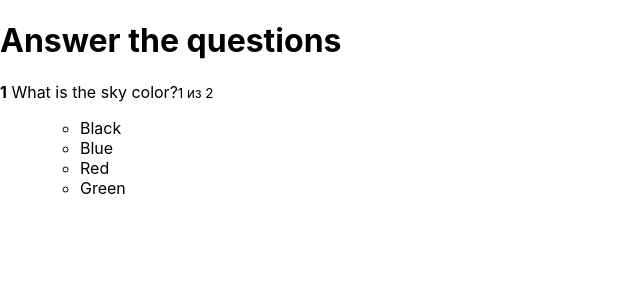
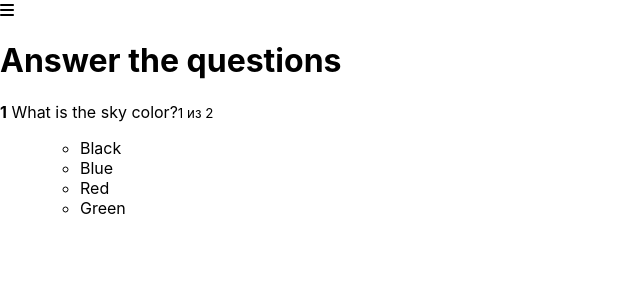
Before and after one commit to poperechnyi1/React-learning, a React app in the folder learn_cource_1/component_practice/: page / in a window 1280 px wide. Shown: the top 300 px of the page, without its empty margins (0-640 px from the left). Built offline with nearby package versions, Linux system fonts and the light colour scheme.

Commit message:
Use Menu Toggle in main layout

```diff
--- a/learn_cource_1/component_practice/src/hoc/Layout/Layout.js
+++ b/learn_cource_1/component_practice/src/hoc/Layout/Layout.js
@@ -1,11 +1,27 @@
-import React, {Component} from 'react';
+import React, { Component } from 'react';
 import classes from './Layout.css';
+import MenuToggle from '../../components/Navigation/MenuToggle/MenuToggle'
 
 
 class Layout extends Component {
-    render(){
+    state = {
+        manu: false
+    }
+
+    toggleMenuHandler = () => {
+        this.setState({
+            menu: !this.state.menu
+        })
+    }
+
+    render() {
         return (
             <div className={classes.Layout}>
+                <MenuToggle
+                    onToggle={this.toggleMenuHandler}
+                    isOpen={this.state.menu}
+
+                />
                 <main>
                     {this.props.children}
                 </main>
```
